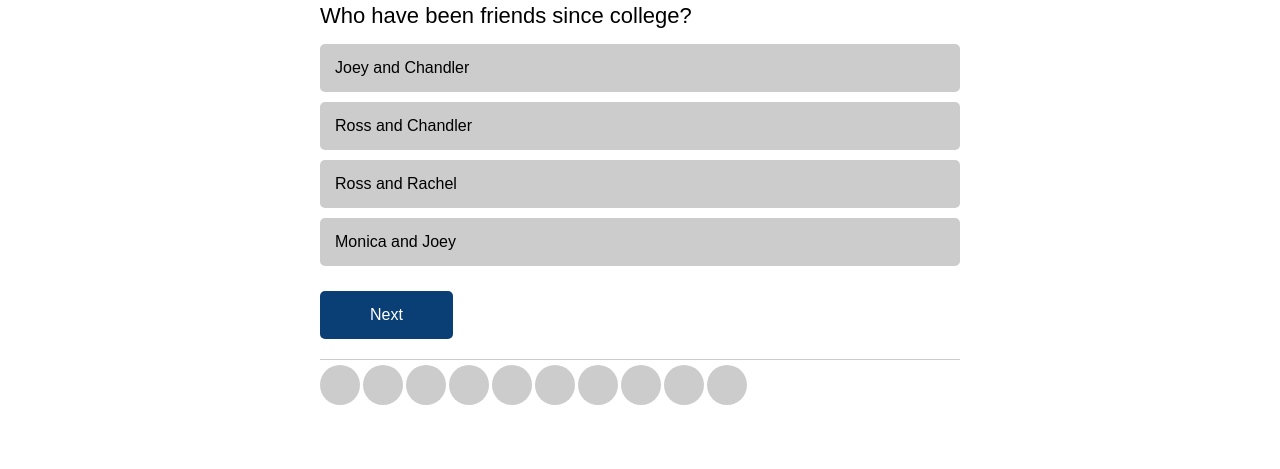
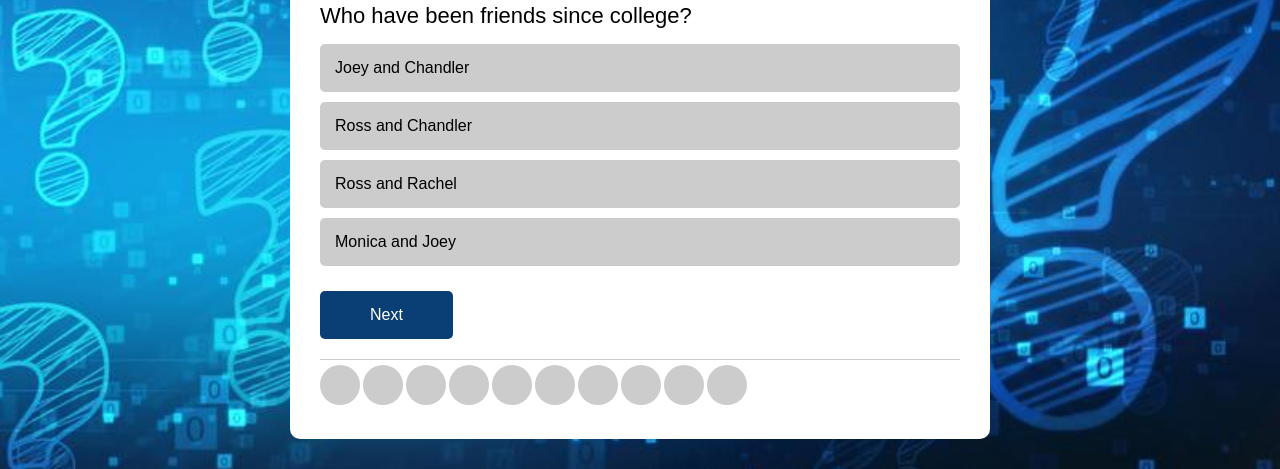
Before and after one commit to Ruzlis-hub/Quiz, a plain HTML site: page PAGES/friends.html in a window 1280 px wide. Shown: the part 340-809 px from the top of the page. Drawn offline with Linux system fonts and the light colour scheme; the site is published under a folder, as on GitHub Pages, so addresses that start at the root find nothing.

Commit message:
Update style2.css

```diff
--- a/CSS/style2.css
+++ b/CSS/style2.css
@@ -1,7 +1,7 @@
 body {
     margin: 0;
 /*    background-color: #009688;*/
-    background-image: url(/IMG/digital.jpg);
+    background-image: url(../IMG/digital.jpg);
     font-family: sans-serif;
     background-size: cover;
     background-repeat: no-repeat;
```
